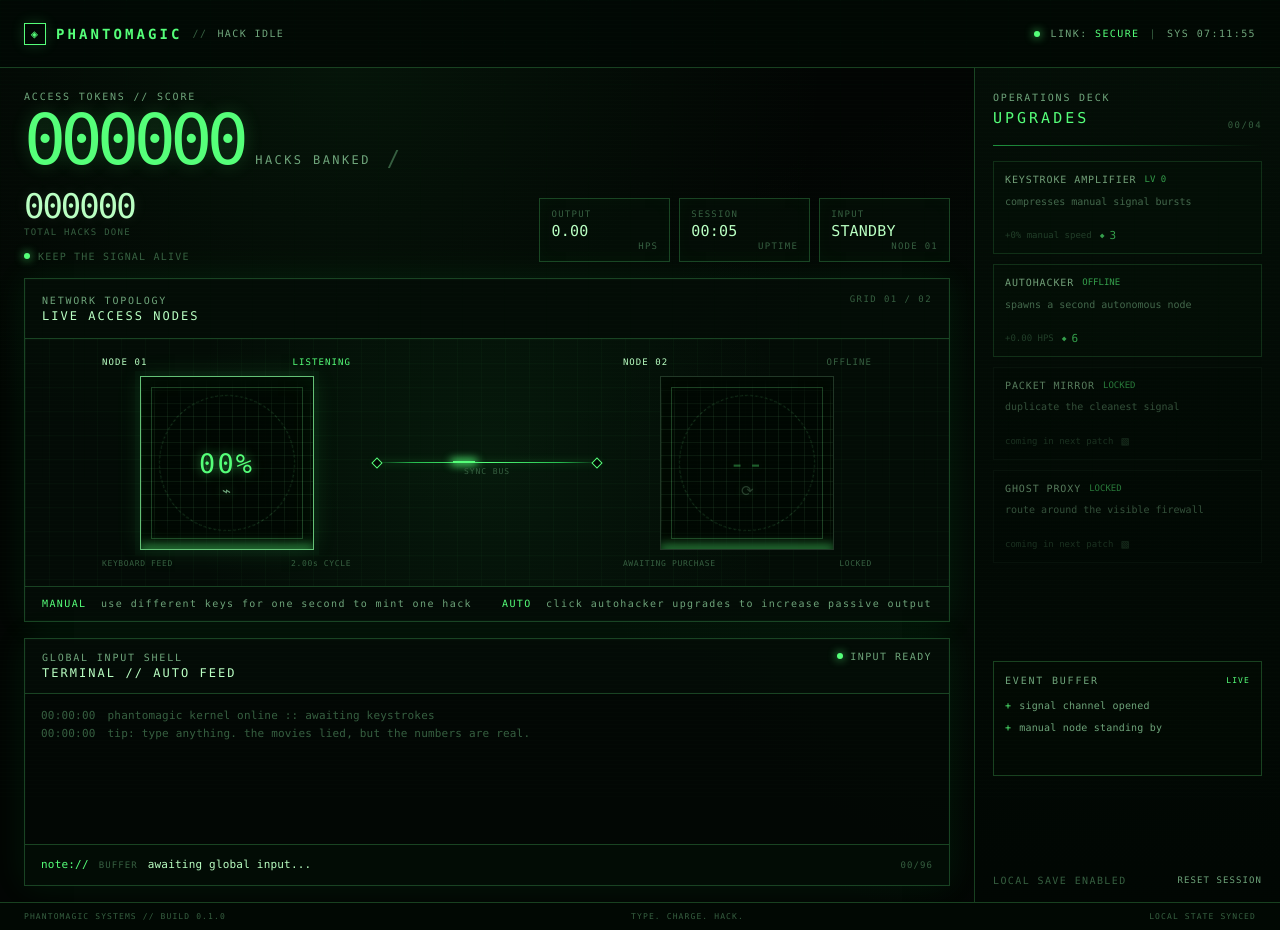
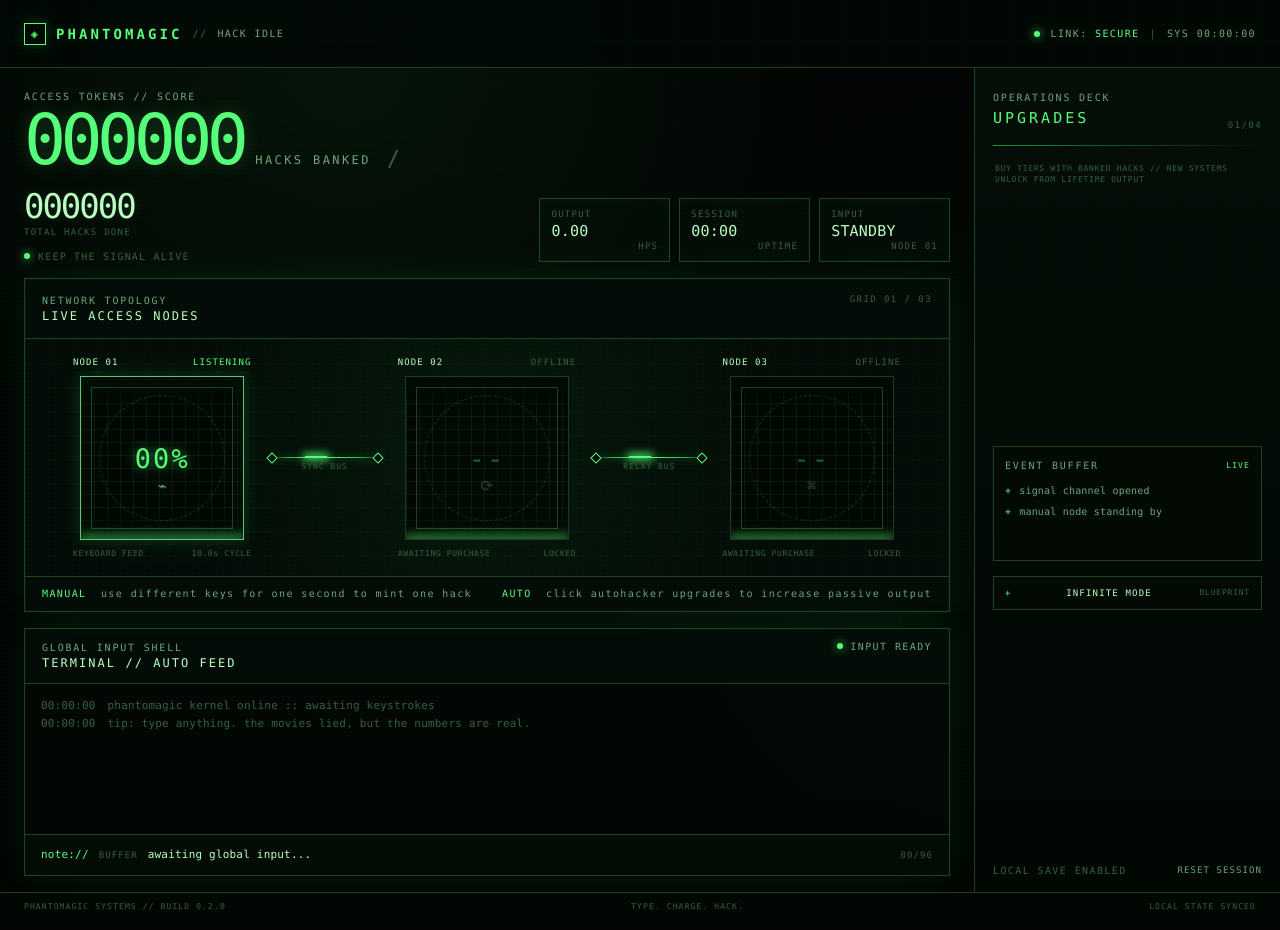
Before and after one commit to moai-heads/phantomagic-hack-idle, a website: page index.html in a window 1280 px wide. Drawn offline with Linux system fonts and the light colour scheme.

Commit message:
feat: expand interface for powerup network

```diff
--- a/index.html
+++ b/index.html
@@ -9,7 +9,7 @@
       content="PHANTOMAGIC is a monochrome terminal idle game about typing, hacking, and upgrading autonomous nodes."
     />
     <title>PHANTOMAGIC // HACK IDLE</title>
-    <link rel="stylesheet" href="styles.css?v=firefox-20260915" />
+    <link rel="stylesheet" href="styles.css?v=powerups-20260916" />
   </head>
   <body>
     <div class="app-shell" id="appShell" tabindex="-1">
@@ -71,7 +71,7 @@
                 <div class="eyebrow">NETWORK TOPOLOGY</div>
                 <h1 id="networkHeading">LIVE ACCESS NODES</h1>
               </div>
-              <div class="panel-index">GRID 01 / 02</div>
+              <div class="panel-index">GRID 01 / 03</div>
             </div>
 
             <div class="diagram-wrap">
@@ -117,6 +117,30 @@
                     <span id="autoCycleText">LOCKED</span>
                   </div>
                 </article>
+
+                <div class="node-connector secondary-connector" aria-hidden="true">
+                  <span class="connector-line"></span>
+                  <span class="connector-pulse"></span>
+                  <span class="connector-label">RELAY BUS</span>
+                </div>
+
+                <article class="node-card relay-node locked" id="relayNode">
+                  <div class="node-heading">
+                    <span class="node-tag">NODE 03</span>
+                    <span class="node-state" id="relayNodeState">OFFLINE</span>
+                  </div>
+                  <div class="node-core" id="relayCore" aria-label="Botnet relay charge">
+                    <div class="core-grid" aria-hidden="true"></div>
+                    <div class="core-fill" id="relayFill"></div>
+                    <div class="core-scan" aria-hidden="true"></div>
+                    <span class="node-percent" id="relayPercent">--</span>
+                    <span class="node-glyph" aria-hidden="true">⌘</span>
+                  </div>
+                  <div class="node-footer">
+                    <span id="relayNodeDetail">AWAITING PURCHASE</span>
+                    <span id="relayCycleText">LOCKED</span>
+                  </div>
+                </article>
               </div>
             </div>
 
@@ -159,53 +183,7 @@
           <div class="sidebar-rule"></div>
 
           <section class="upgrade-list" id="upgradeList" aria-label="Available upgrades">
-            <button class="upgrade-card" type="button" data-upgrade="amplifier">
-              <span class="upgrade-topline">
-                <span class="upgrade-name">KEYSTROKE AMPLIFIER</span>
-                <span class="upgrade-level" id="amplifierLevel">LV 0</span>
-              </span>
-              <span class="upgrade-description">compresses manual signal bursts</span>
-              <span class="upgrade-bottomline">
-                <span class="upgrade-effect" id="amplifierEffect">+0% manual speed</span>
-                <span class="upgrade-cost"><span class="cost-icon">◆</span><span id="amplifierCost">3</span></span>
-              </span>
-            </button>
-
-            <button class="upgrade-card" type="button" data-upgrade="autohacker">
-              <span class="upgrade-topline">
-                <span class="upgrade-name">AUTOHACKER</span>
-                <span class="upgrade-level" id="autohackerLevel">OFFLINE</span>
-              </span>
-              <span class="upgrade-description">spawns a second autonomous node</span>
-              <span class="upgrade-bottomline">
-                <span class="upgrade-effect" id="autohackerEffect">+0.00 HPS</span>
-                <span class="upgrade-cost"><span class="cost-icon">◆</span><span id="autohackerCost">6</span></span>
-              </span>
-            </button>
-
-            <button class="upgrade-card future-card" type="button" disabled>
-              <span class="upgrade-topline">
-                <span class="upgrade-name">PACKET MIRROR</span>
-                <span class="upgrade-level">LOCKED</span>
-              </span>
-              <span class="upgrade-description">duplicate the cleanest signal</span>
-              <span class="upgrade-bottomline">
-                <span class="upgrade-effect">coming in next patch</span>
-                <span class="lock-icon">▧</span>
-              </span>
-            </button>
-
-            <button class="upgrade-card future-card" type="button" disabled>
-              <span class="upgrade-topline">
-                <span class="upgrade-name">GHOST PROXY</span>
-                <span class="upgrade-level">LOCKED</span>
-              </span>
-              <span class="upgrade-description">route around the visible firewall</span>
-              <span class="upgrade-bottomline">
-                <span class="upgrade-effect">coming in next patch</span>
-                <span class="lock-icon">▧</span>
-              </span>
-            </button>
+            <div class="upgrade-list-hint">BUY TIERS WITH BANKED HACKS // NEW SYSTEMS UNLOCK FROM LIFETIME OUTPUT</div>
           </section>
 
           <section class="event-panel" aria-labelledby="eventHeading">
@@ -219,6 +197,12 @@
             </div>
           </section>
 
+          <details class="roadmap-panel">
+            <summary><span>INFINITE MODE</span><span class="roadmap-status">BLUEPRINT</span></summary>
+            <p>BREACH THE FIREWALL, RESET THE BANK, KEEP GHOST FRAGMENTS, REPEAT.</p>
+            <span class="roadmap-note">ROADMAP // SEE docs/INFINITE_MODE.md</span>
+          </details>
+
           <div class="sidebar-footer">
             <span>LOCAL SAVE ENABLED</span>
             <button id="resetButton" class="text-button" type="button">RESET SESSION</button>
@@ -227,13 +211,13 @@
       </main>
 
       <footer class="footer-bar">
-        <span>PHANTOMAGIC SYSTEMS // BUILD 0.1.0</span>
+        <span>PHANTOMAGIC SYSTEMS // BUILD 0.2.0</span>
         <span>TYPE. CHARGE. HACK.</span>
         <span id="saveStatus">LOCAL STATE SYNCED</span>
       </footer>
     </div>
 
     <div class="toast" id="toast" role="status" aria-live="polite"></div>
-    <script type="module" src="app.js?v=firefox-20260915"></script>
+    <script type="module" src="app.js?v=powerups-20260916"></script>
   </body>
 </html>
--- a/styles.css
+++ b/styles.css
@@ -189,6 +189,9 @@ button {
   padding: 23px 18px 16px;
   border-left: 1px solid var(--line);
   background: linear-gradient(180deg, rgba(4, 14, 7, 0.96), rgba(1, 7, 3, 0.96));
+  overflow-y: auto;
+  scrollbar-color: var(--green-muted) transparent;
+  scrollbar-width: thin;
 }
 
 .hud-row {
@@ -378,10 +381,10 @@ h2 {
 
 .diagram-network {
   display: grid;
-  width: min(770px, 100%);
-  grid-template-columns: minmax(120px, 1fr) minmax(95px, 0.85fr) minmax(120px, 1fr);
+  width: min(1100px, 100%);
+  grid-template-columns: minmax(108px, 1fr) minmax(52px, 0.55fr) minmax(108px, 1fr) minmax(52px, 0.55fr) minmax(108px, 1fr);
   align-items: center;
-  gap: clamp(12px, 3vw, 30px);
+  gap: clamp(10px, 2vw, 24px);
 }
 
 .node-card {
@@ -422,7 +425,7 @@ h2 {
 
 .node-core {
   position: relative;
-  width: clamp(126px, 15vw, 174px);
+  width: clamp(108px, 13vw, 164px);
   aspect-ratio: 1;
   overflow: hidden;
   border: 1px solid var(--line-bright);
@@ -571,19 +574,25 @@ h2 {
   white-space: nowrap;
 }
 
-.auto-node.locked .node-core {
+.auto-node.locked .node-core,
+.relay-node.locked .node-core {
   border-color: rgba(110, 164, 122, 0.3);
   box-shadow: inset 0 0 26px rgba(25, 255, 79, 0.02);
 }
 
 .auto-node.locked .core-grid,
 .auto-node.locked .node-glyph,
-.auto-node.locked .node-percent {
+.auto-node.locked .node-percent,
+.relay-node.locked .core-grid,
+.relay-node.locked .node-glyph,
+.relay-node.locked .node-percent {
   opacity: 0.35;
 }
 
 .auto-node.locked .node-state,
-.auto-node.locked .node-footer {
+.auto-node.locked .node-footer,
+.relay-node.locked .node-state,
+.relay-node.locked .node-footer {
   color: var(--green-muted);
 }
 
@@ -729,13 +738,28 @@ h2 {
 
 .upgrade-list {
   display: flex;
+  flex: 0 0 auto;
+  max-height: min(62vh, 720px);
   flex-direction: column;
-  gap: 10px;
+  gap: 8px;
+  overflow-y: auto;
+  padding-right: 4px;
+  scrollbar-color: var(--green-muted) transparent;
+  scrollbar-width: thin;
+}
+
+.upgrade-list-hint {
+  padding: 2px 2px 5px;
+  color: var(--green-muted);
+  font-size: 8px;
+  letter-spacing: 0.09em;
+  line-height: 1.45;
+  text-transform: uppercase;
 }
 
 .upgrade-card {
   display: flex;
-  min-height: 93px;
+  min-height: 84px;
   flex-direction: column;
   justify-content: space-between;
   gap: 8px;
@@ -799,7 +823,7 @@ h2 {
 }
 
 .upgrade-description {
-  min-height: 24px;
+  min-height: 21px;
   color: var(--green-dim);
   font-size: 10px;
   line-height: 1.35;
@@ -829,6 +853,59 @@ h2 {
 .lock-icon {
   color: var(--green-muted);
   font-size: 12px;
+}
+
+.roadmap-panel {
+  flex: 0 0 auto;
+  border: 1px solid var(--line);
+  background: rgba(2, 10, 4, 0.7);
+  color: var(--green-dim);
+}
+
+.roadmap-panel summary {
+  display: flex;
+  align-items: center;
+  justify-content: space-between;
+  gap: 8px;
+  padding: 11px;
+  color: var(--green);
+  cursor: pointer;
+  font-size: 9px;
+  letter-spacing: 0.13em;
+  list-style: none;
+}
+
+.roadmap-panel summary::-webkit-details-marker {
+  display: none;
+}
+
+.roadmap-panel summary::before {
+  margin-right: 7px;
+  color: var(--green-bright);
+  content: "+";
+}
+
+.roadmap-panel[open] summary::before {
+  content: "−";
+}
+
+.roadmap-panel p {
+  padding: 0 11px 9px;
+  color: var(--green-dim);
+  font-size: 9px;
+  line-height: 1.45;
+}
+
+.roadmap-status,
+.roadmap-note {
+  color: var(--green-muted);
+  font-size: 8px;
+  letter-spacing: 0.1em;
+}
+
+.roadmap-note {
+  display: block;
+  padding: 0 11px 11px;
 }
 
 .event-panel {
@@ -999,13 +1076,20 @@ h2 {
 
   .sidebar {
     min-height: auto;
+    overflow: visible;
     border-top: 1px solid var(--line);
     border-left: 0;
   }
 
   .upgrade-list {
     display: grid;
+    max-height: none;
     grid-template-columns: repeat(2, minmax(0, 1fr));
+    overflow: visible;
+  }
+
+  .upgrade-list-hint {
+    grid-column: 1 / -1;
   }
 
   .event-panel {
@@ -1107,6 +1191,10 @@ h2 {
     grid-template-columns: 1fr;
   }
 
+  .upgrade-list-hint {
+    grid-column: auto;
+  }
+
   .footer-bar {
     gap: 5px;
     padding: 10px 14px;
```
